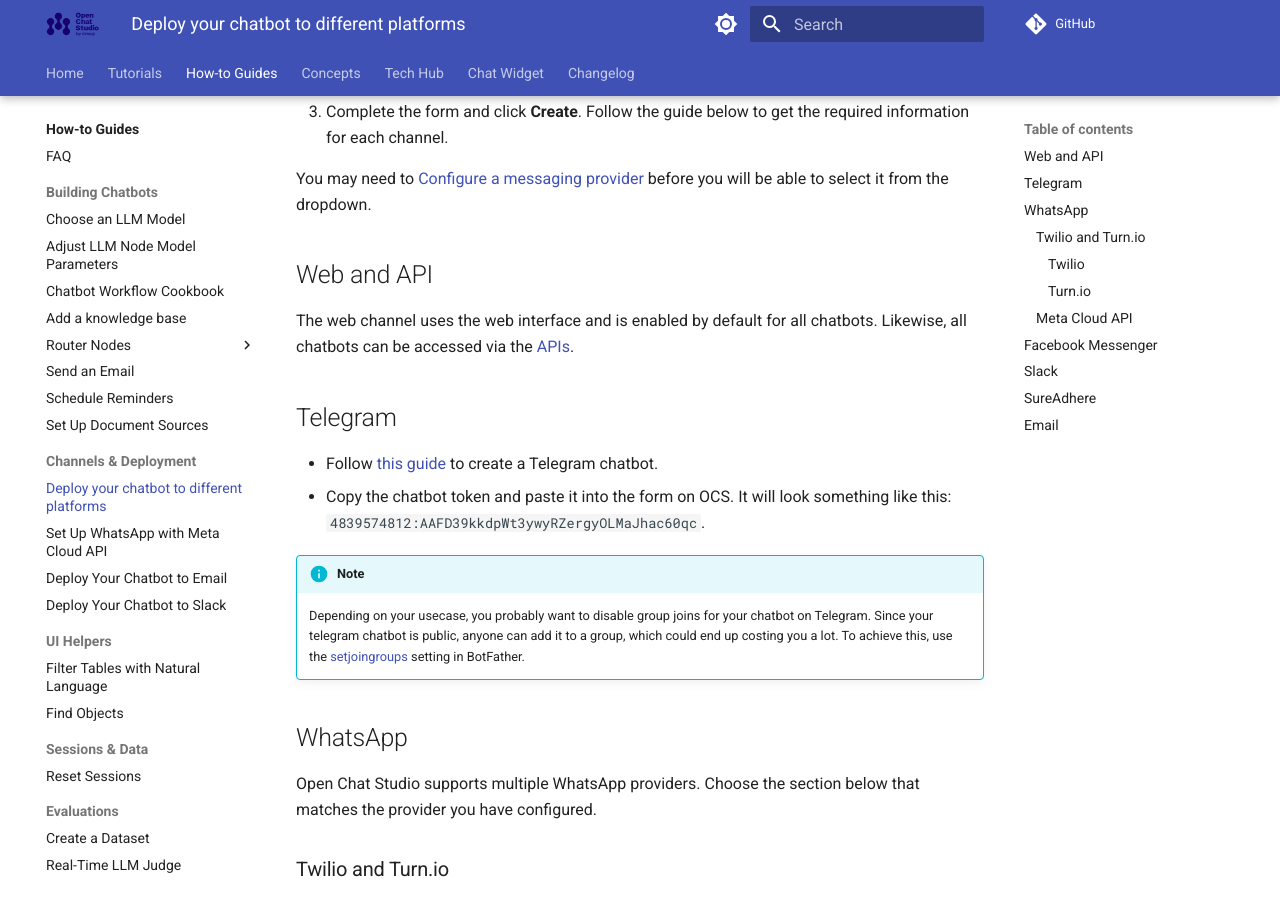
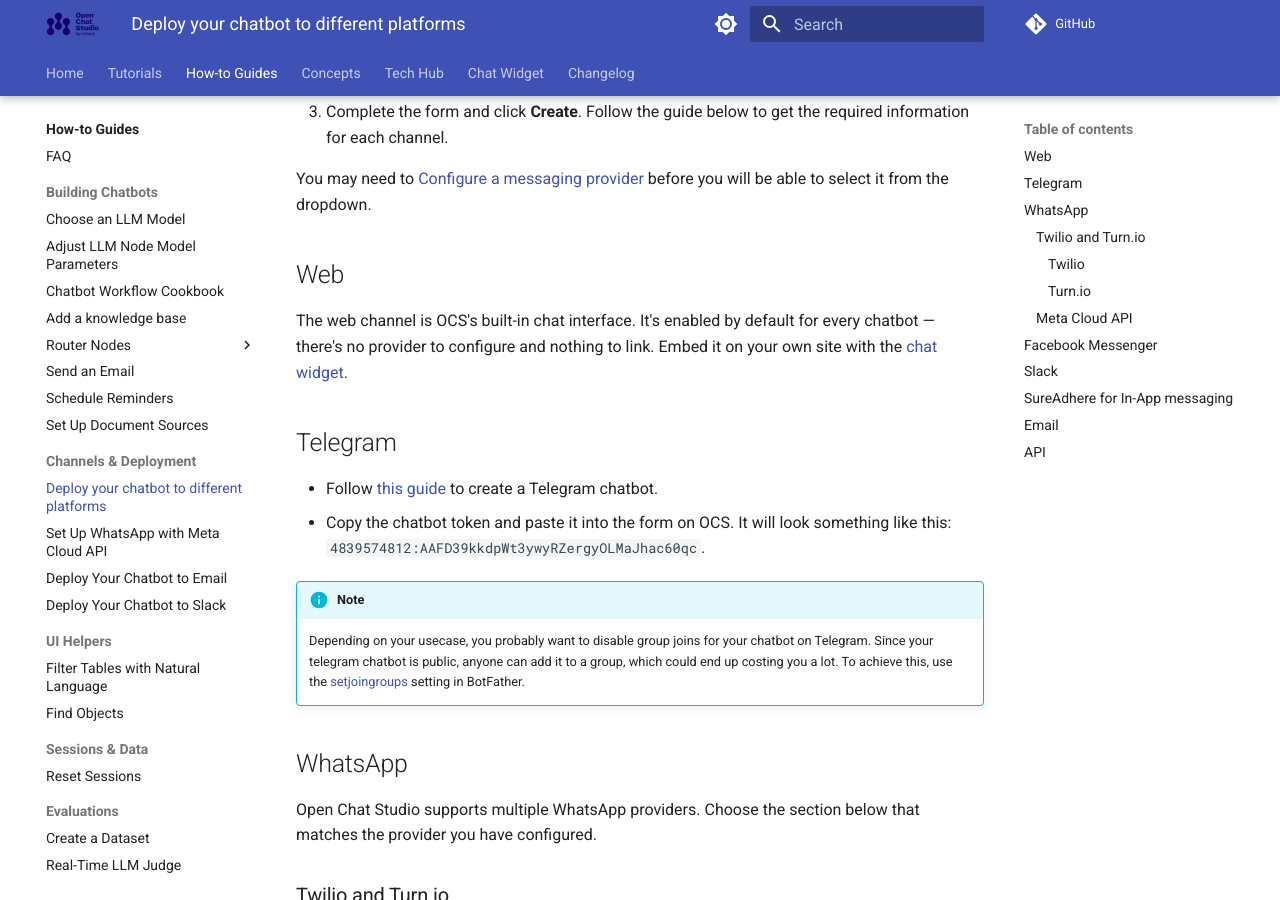
Before and after one commit to dimagi/open-chat-studio-docs, an MkDocs documentation site: the page built from docs/how-to/deploy_to_different_channels.md, in a window 1280 px wide and 900 px high, scrolled down 345 px. Built offline with MkDocs 1.6.1 and Material for MkDocs 9.7.7, drawn with Linux system fonts in a browser that asks for light colours; a script that is not in the unit is left out; comment, search, counter and statistics services are not loaded; some of the changed text lies outside the part shown.

Commit message:
Split up "Web chat" from "API integration for chat"

```diff
--- a/docs/how-to/deploy_to_different_channels.md
+++ b/docs/how-to/deploy_to_different_channels.md
@@ -11,8 +11,9 @@
 
 You may need to [Configure a messaging provider][6] before you will be able to select it from the dropdown.
 
-## Web and API
-The web channel uses the web interface and is enabled by default for all chatbots. Likewise, all chatbots can be accessed via the [APIs][api].
+## Web
+
+The web channel is OCS's built-in chat interface. It's enabled by default for every chatbot — there's no provider to configure and nothing to link. Embed it on your own site with the [chat widget][chat-widget].
 
 ## Telegram
 - Follow [this guide][1] to create a Telegram chatbot.
@@ -66,7 +67,7 @@
 
 See the [Slack channel guide](deploy_slack_channel.md) for prerequisites, configuration options, and how chatbot mentions work.
 
-## SureAdhere
+## SureAdhere for In-App messaging
 - Enter the Tenant ID that would have been provided to you when setting up your SureAdhere account.
 - After you submit the form, you will be provided with a webhook URL. Copy this URL and navigate back to your provider's settings to configure it with this URL.
 
@@ -76,6 +77,10 @@
 
 See the [Email channel guide](deploy_email_channel.md) for full setup and configuration details.
 
+## API
+
+Every chatbot can also be reached programmatically through the OCS [APIs][api], which is useful for integrating with third-party systems or building custom front ends.
+
 [1]: https://core.telegram.org/bots#how-do-i-create-a-bot
 [2]: ../concepts/team/messaging_providers.md
 [3]: https://www.twilio.com/docs/WhatsApp/api#configuring-inbound-message-webhooks
@@ -84,3 +89,4 @@
 [6]: ../tutorials/configure_providers.md
 [api]: ../tech-hub/api_access.md
 [meta]: ./whatsapp_meta_cloud_api.md
+[chat-widget]: ../chat_widget/index.md
```
